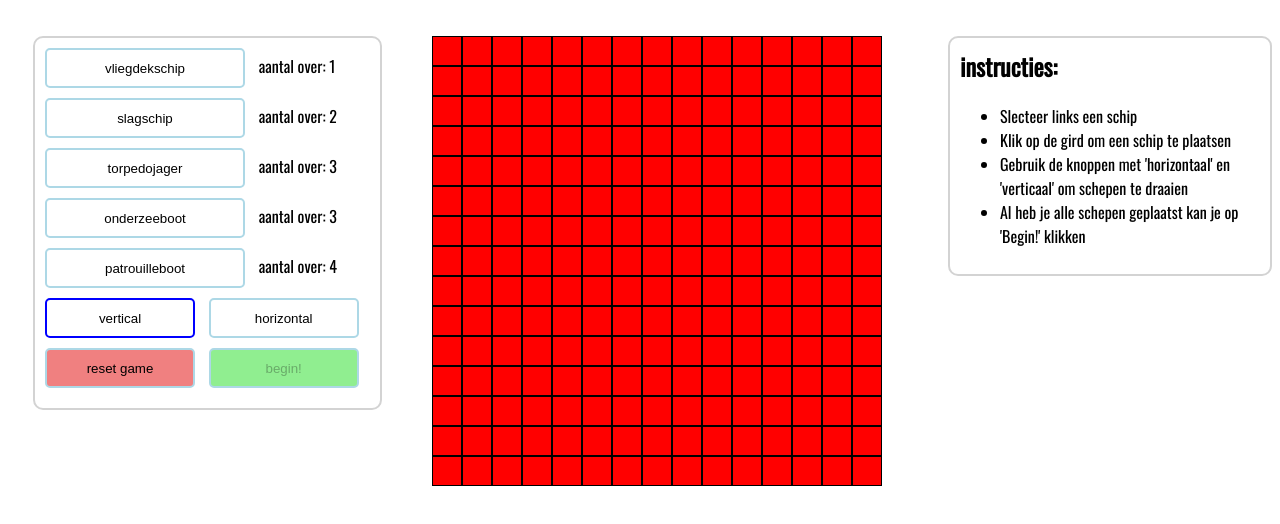
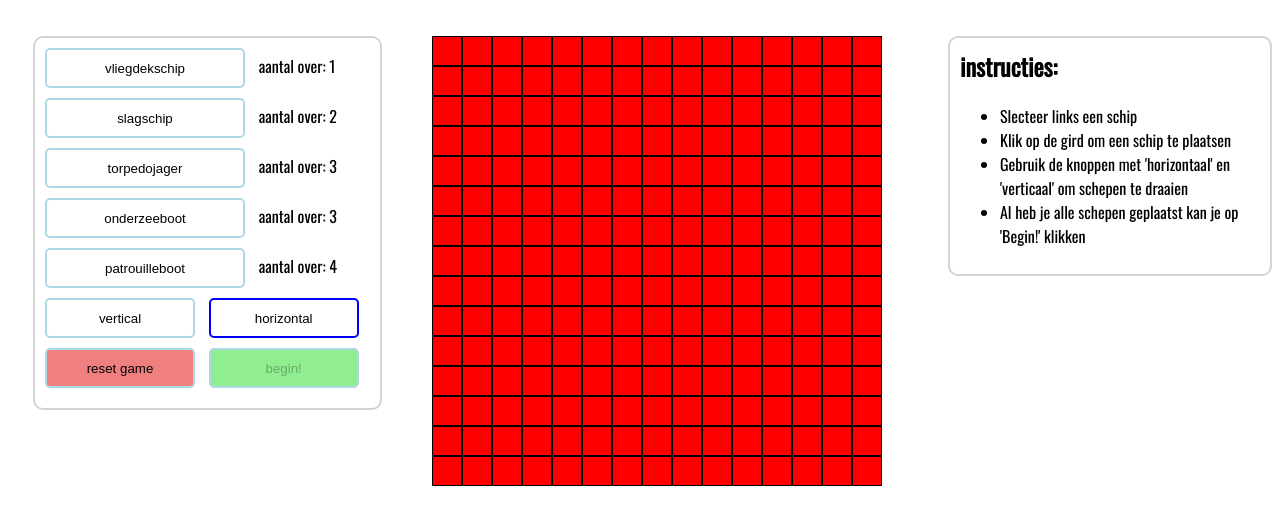
Before and after one commit to romanornr/Battleship-Nodejs, a website: page client/index.html in a window 1280 px wide. Shown: the part 130-654 px from the top of the page. Drawn offline with nearby package versions, Linux system fonts and the light colour scheme.

Commit message:
fixed button
fixed horizontal default button

```diff
--- a/client/css/style.css
+++ b/client/css/style.css
@@ -72,7 +72,7 @@ body {
     outline-style: none;
 }
 
-#vertical {
+#horizontal {
     border-color: blue;
 }
 
```
